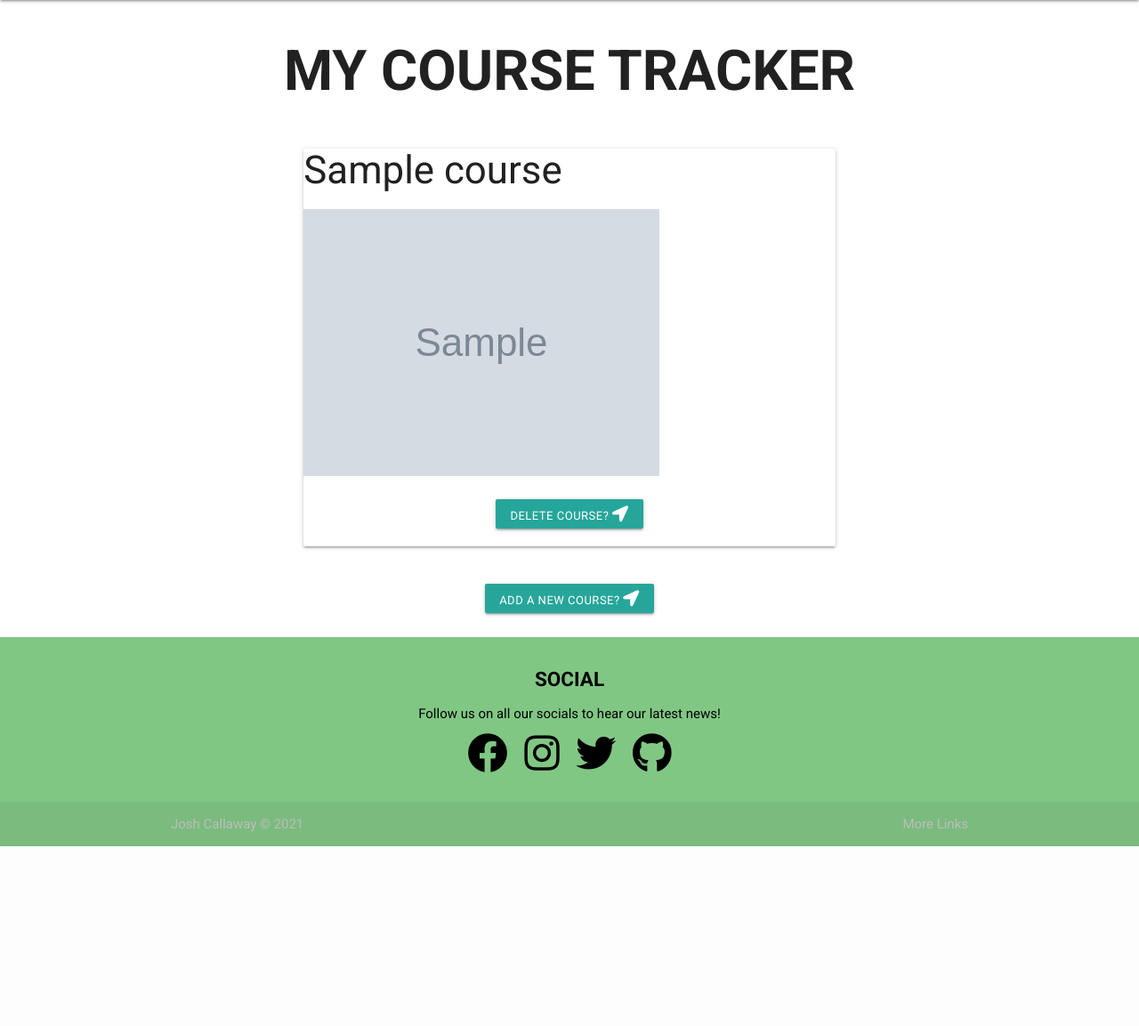
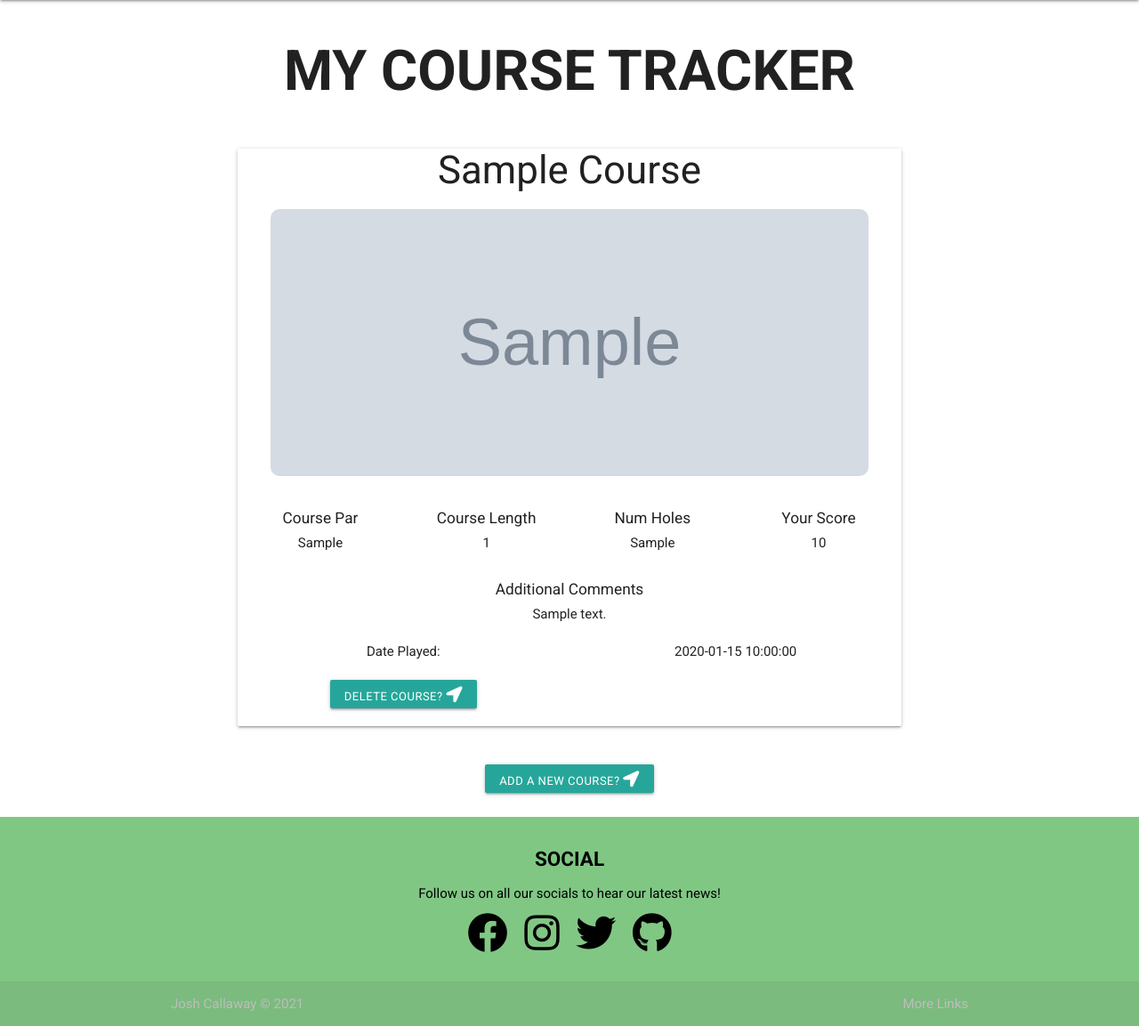
Before and after one commit to joshcallawaydev/fore-play-app, a Flask app: page /tracker/1 in a window 1280 px wide. Shown: the part 64-1217 px from the top of the page at 89% size. Before the commit the page ends 1015 px from the top, so only its background shows below. Run offline with Flask 2, Linux system fonts and the light colour scheme; the visitor is signed in with stand-in values (Sample User, id 1); grey boxes marked "Sample" are stand-in pictures; a database or web service that is not in the repository returns one stand-in record (values such as "Sample title"); some libraries are stand-ins or nearby versions.

Commit message:
Updated tracker style and redirect for course add

```diff
--- a/app.py
+++ b/app.py
@@ -179,7 +179,7 @@ def add_course(id):
         mongo.db.courses.insert_one(new)
         flash("Course Added!")
 
-        return render_template("tracker.html", new=new)
+        return redirect(url_for("tracker", new=new, id=session["user"]))
 
     return render_template("add_course.html", user=user)
 
@@ -187,6 +187,7 @@ def add_course(id):
 @app.route("/delete_course/<id>", methods=["GET"])
 def delete_course(id):
     """
+    Function for deleting courses from your tracker
     """
 
     mongo.db.courses.delete_one({"_id": ObjectId(id)})
--- a/static/css/style.css
+++ b/static/css/style.css
@@ -139,6 +139,12 @@ h5 {
     padding-top: 1.5rem;
 }
 
+.tracker-img {
+    width: 90%;
+    height: 300px;
+    border-radius: 10px;
+}
+
 /* CSS ID styles sections */
 
 #hero-title {
--- a/templates/tracker.html
+++ b/templates/tracker.html
@@ -3,27 +3,58 @@
 
 <h1 class="title">My Course Tracker</h1>
 
-<div class="container">
+<div class="container center">
     {% for course in courses %}
     <div class="row">
         <!-- this will be for adding a new course -->
-        <div class="card-panel col s12 m8 offset-m2">
-
+        <div class="card-panel col s12 m10 offset-m1">
             <div class="row">
-
-                <h3>{{ course.course_name }}</h3>
-
+                <h3 class="tracker-title">{{ course.course_name.title() }}</h3>
             </div>
             <div class="row">
-                <img src="{{ course.course_image }}" alt="a image of the golf course">
+                <img src="{{ course.course_image }}" alt="a image of the golf course" class="tracker-img">
             </div>
-            <div class="row col s12 center">
-                <a href="{{ url_for('delete_course', id=course._id) }}" class="btn-small text-shadow">
-                    Delete Course? <i class="fas fa-location-arrow prefix"></i>
-                </a>
+            <div class="row">
+                <div class="col s6 m3">
+                    <h6>Course Par</h6>
+                    <p>{{ course.course_par }}</p>
+                </div>
+                <div class="col s6 m3">
+                    <h6>Course Length</h6>
+                    <p>{{ course.course_length }}</p>
+                </div>
+                <div class="col s6 m3">
+                    <h6>Num Holes</h6>
+                    <p>{{ course.course_holes }}</p>
+                </div>
+                <div class="col s6 m3">
+                    <h6>Your Score</h6>
+                    <p>{{ course.course_your_score }}</p>
+                </div>
+            </div>
+            <div class="row">
+                <div class="col s12">
+                    <h6>Additional Comments</h6>
+                    <p>{{ course.course_comments.capitalize() }}</p>
+                </div>
+            </div>
+            <div class="row">
+                <div class="col s6">
+                    <p>Date Played:</p>
+                </div>
+                <div class="col s6">
+
+                    <p>{{ course.course_date }}</p>
+                </div>
+            </div>
+            <div class="row">
+                <div class="col s6 center">
+                    <a href="{{ url_for('delete_course', id=course._id) }}" class="btn-small text-shadow">
+                        Delete Course? <i class="fas fa-location-arrow prefix"></i>
+                    </a>
+                </div>
             </div>
         </div>
-
     </div>
     {% endfor %}
     <div class="row col s12 center">
```
